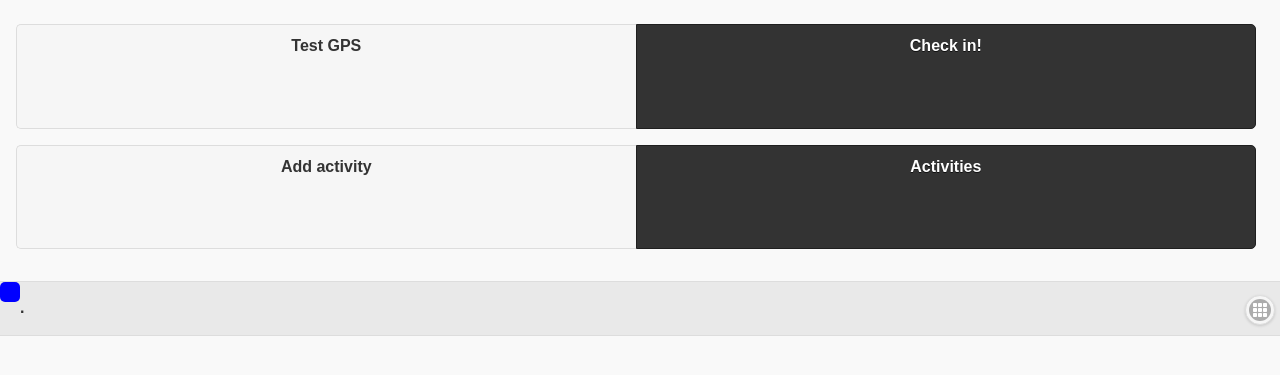
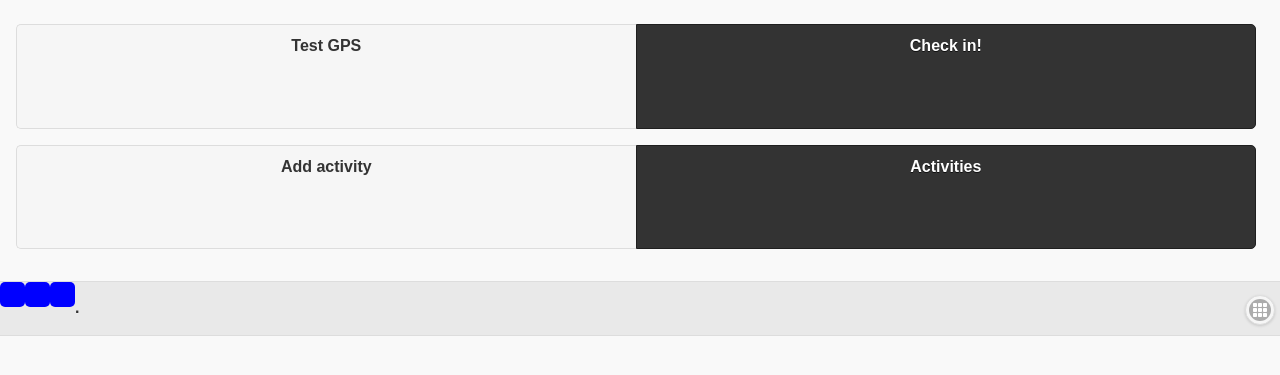
Before and after one commit to renatus/Exocortex, a PHP site: page / in a window 1280 px wide. Shown: the part 45-420 px from the top of the page. Run offline with PHP 8.4, Linux system fonts and the light colour scheme.

Commit message:
Add basic indicators

```diff
--- a/css/index.css
+++ b/css/index.css
@@ -1,10 +1,10 @@
-#user_logged_status {
+.user_logged_status {
     border-radius: 5px;
     display:inline;
     float: left;
     text-align: center;
-    width: 20px;
-    height: 20px;
+    width: 25px;
+    height: 25px;
     background-color: blue;
 }
 
--- a/index.html
+++ b/index.html
@@ -94,7 +94,9 @@
 
             <div data-role="footer">
                 <!-- Visual logged-in/logged-out indicator, changes it's color -->
-                <div id="user_logged_status"></div>
+                <div class="user_logged_status"></div>
+                <div class="user_logged_status"></div>
+                <div class="user_logged_status"></div>
                 <p>.</p>
 
                 <!-- Settings button -->
```
Also changed, not shown: 1 other file.
